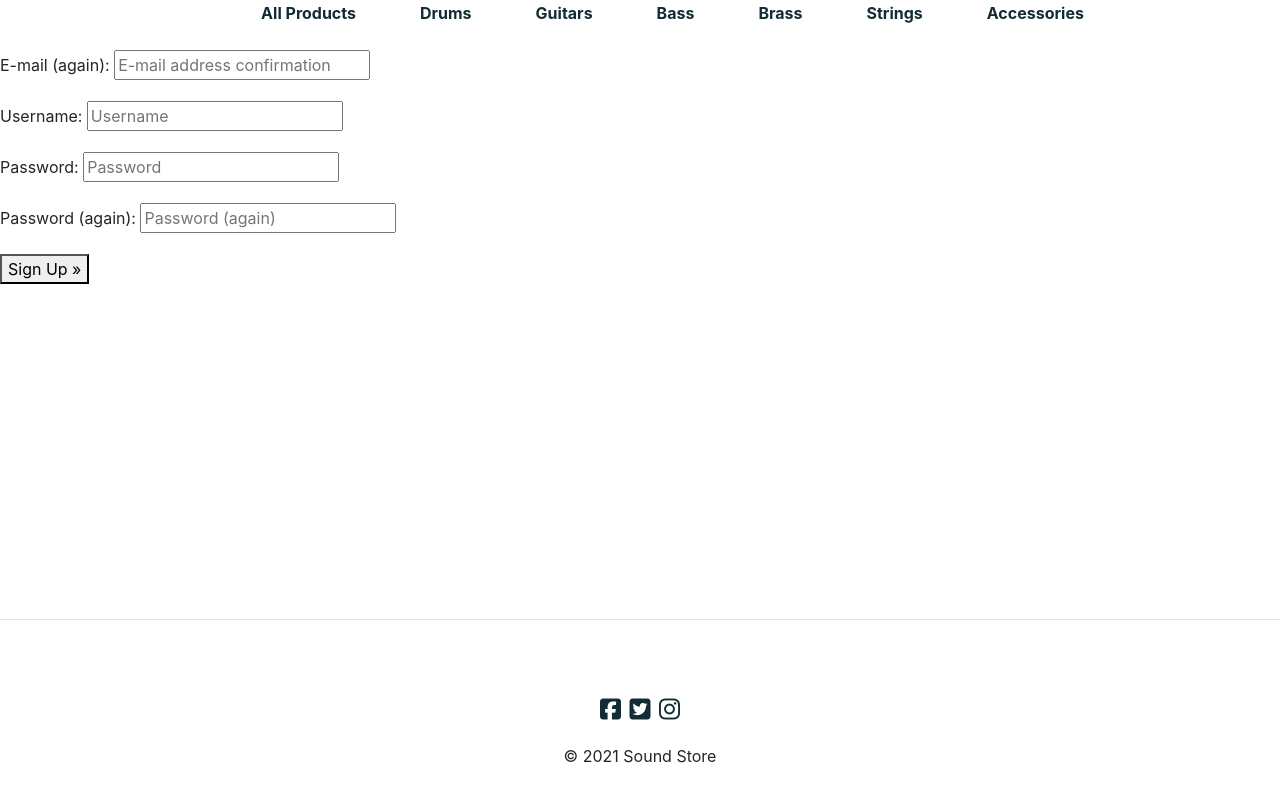
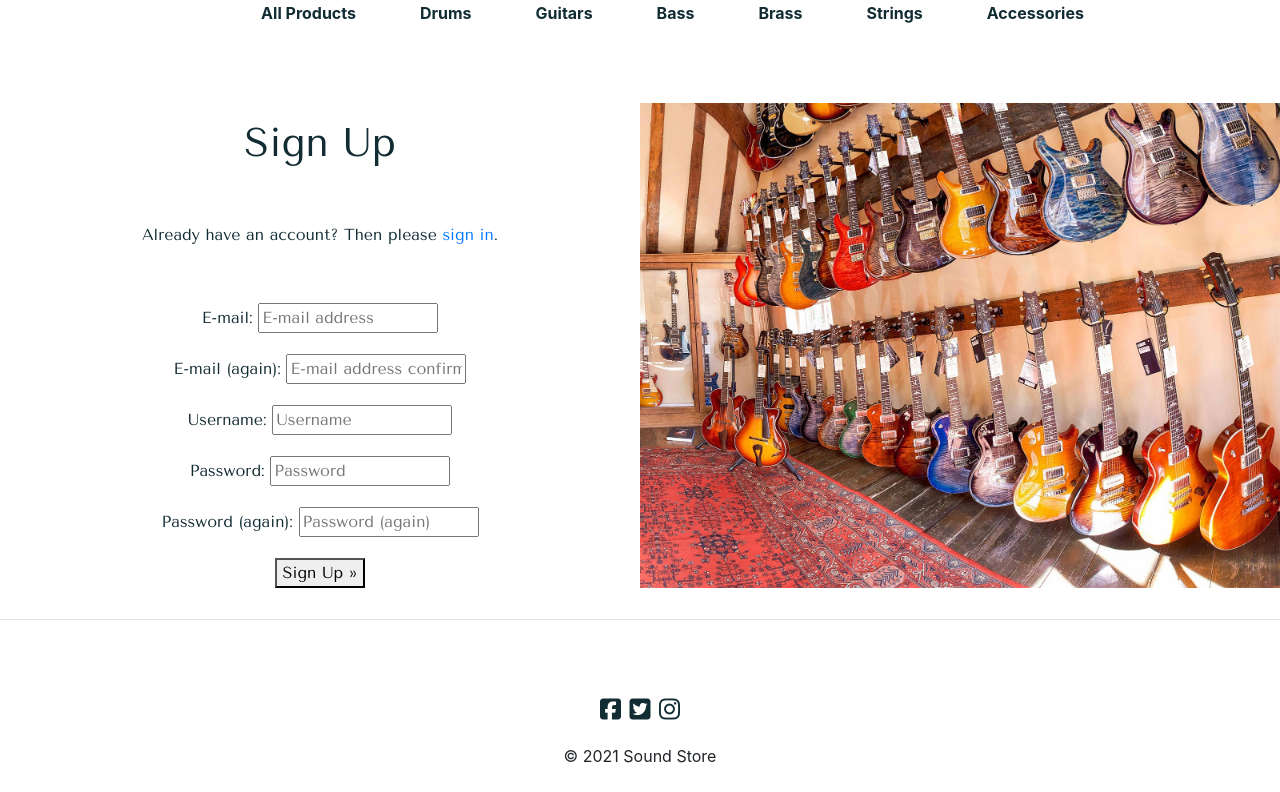
Before and after one commit to Code-Institute-Submissions/sound-store-ms4, a Django app: page /accounts/signup/ in a window 1280 px wide. Shown: the part 97-889 px from the top of the page. Run offline with Django 3.2, Linux system fonts and the light colour scheme; some libraries are stand-ins or nearby versions; some web fonts are replaced.

Commit message:
Style signup.html

```diff
--- a/static/css/base.css
+++ b/static/css/base.css
@@ -206,7 +206,7 @@ body {
  }
 
  .btn-links {
-     border: 1px solid black;
+     border: 1px solid black !important;
  }
 
  .cat-products {
@@ -498,6 +498,13 @@ body {
     background-size: cover;
 }
 
+.form-image-reg {
+    background-image: url('/media/ms4-register.jpeg');
+    background-position: bottom;
+    background-repeat: no-repeat;
+    background-size: cover;
+}
+
 .form-container {
    background: white;
    width: 50%;
--- a/templates/allauth/account/signup.html
+++ b/templates/allauth/account/signup.html
@@ -4,18 +4,20 @@
 
 {% block head_title %}{% trans "Signup" %}{% endblock %}
 
-{% block content %}
-<h1>{% trans "Sign Up" %}</h1>
-
-<p>{% blocktrans %}Already have an account? Then please <a href="{{ login_url }}">sign in</a>.{% endblocktrans %}</p>
-
-<form class="signup" id="signup_form" method="post" action="{% url 'account_signup' %}">
+{% block inner_content %}
+<div class="form-image-reg">
+  <div class="form-container center">
+<h1 class="pt-3 login-head center form-element">{% trans "Sign Up" %}</h1>
+<p class="form-element">{% blocktrans %}Already have an account? Then please <a href="{{ login_url }}">sign in</a>.{% endblocktrans %}</p>
+<form class="signup form-element" id="signup_form" method="post" action="{% url 'account_signup' %}">
   {% csrf_token %}
   {{ form.as_p }}
   {% if redirect_field_value %}
   <input type="hidden" name="{{ redirect_field_name }}" value="{{ redirect_field_value }}" />
   {% endif %}
-  <button type="submit">{% trans "Sign Up" %} &raquo;</button>
+  <button type="submit btn btn-links form-element">{% trans "Sign Up" %} &raquo;</button>
 </form>
+</div>
+</div>
 
 {% endblock %}
```
Also changed, not shown: README.md, media/ms4-register.jpeg (added).
